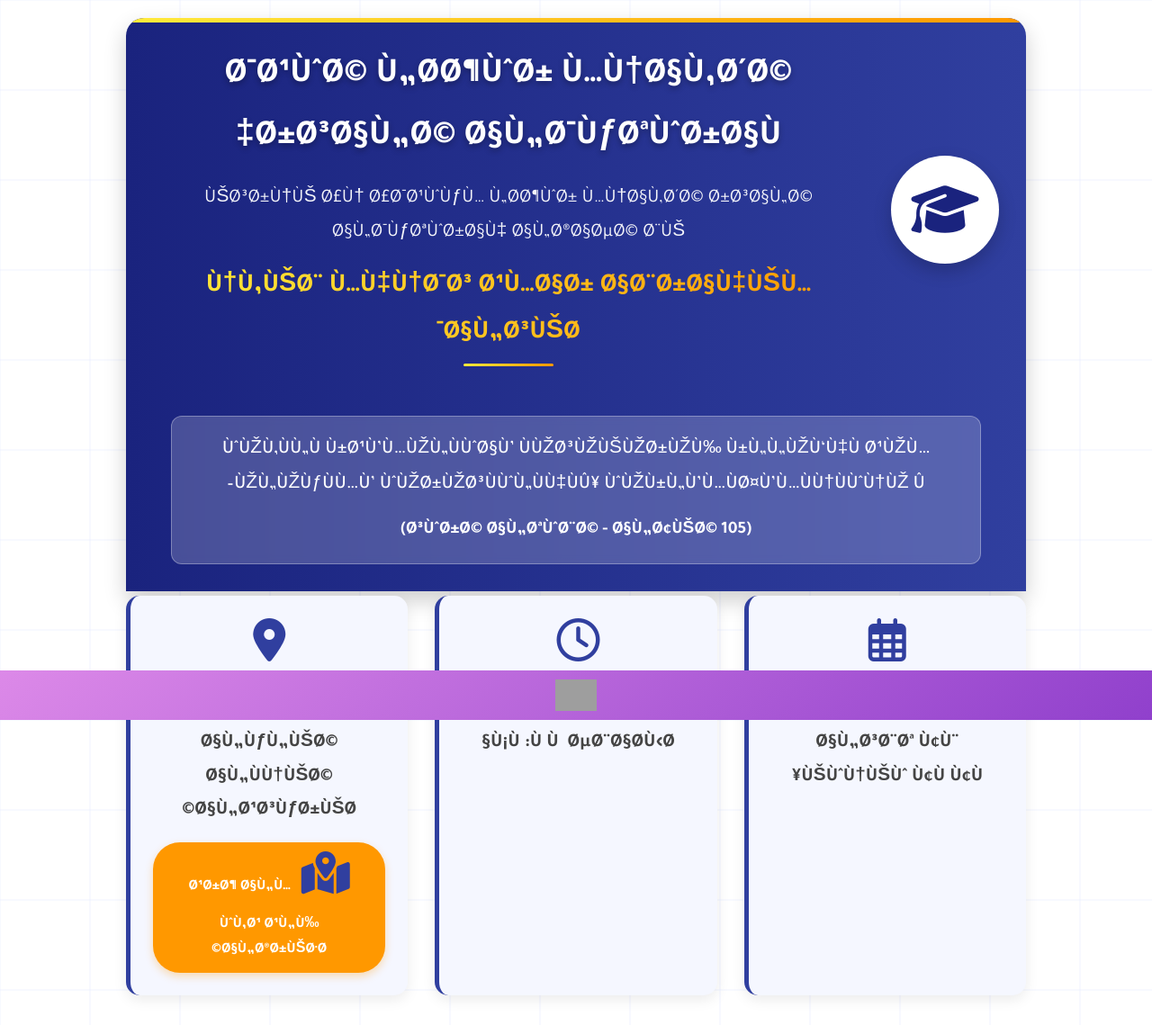
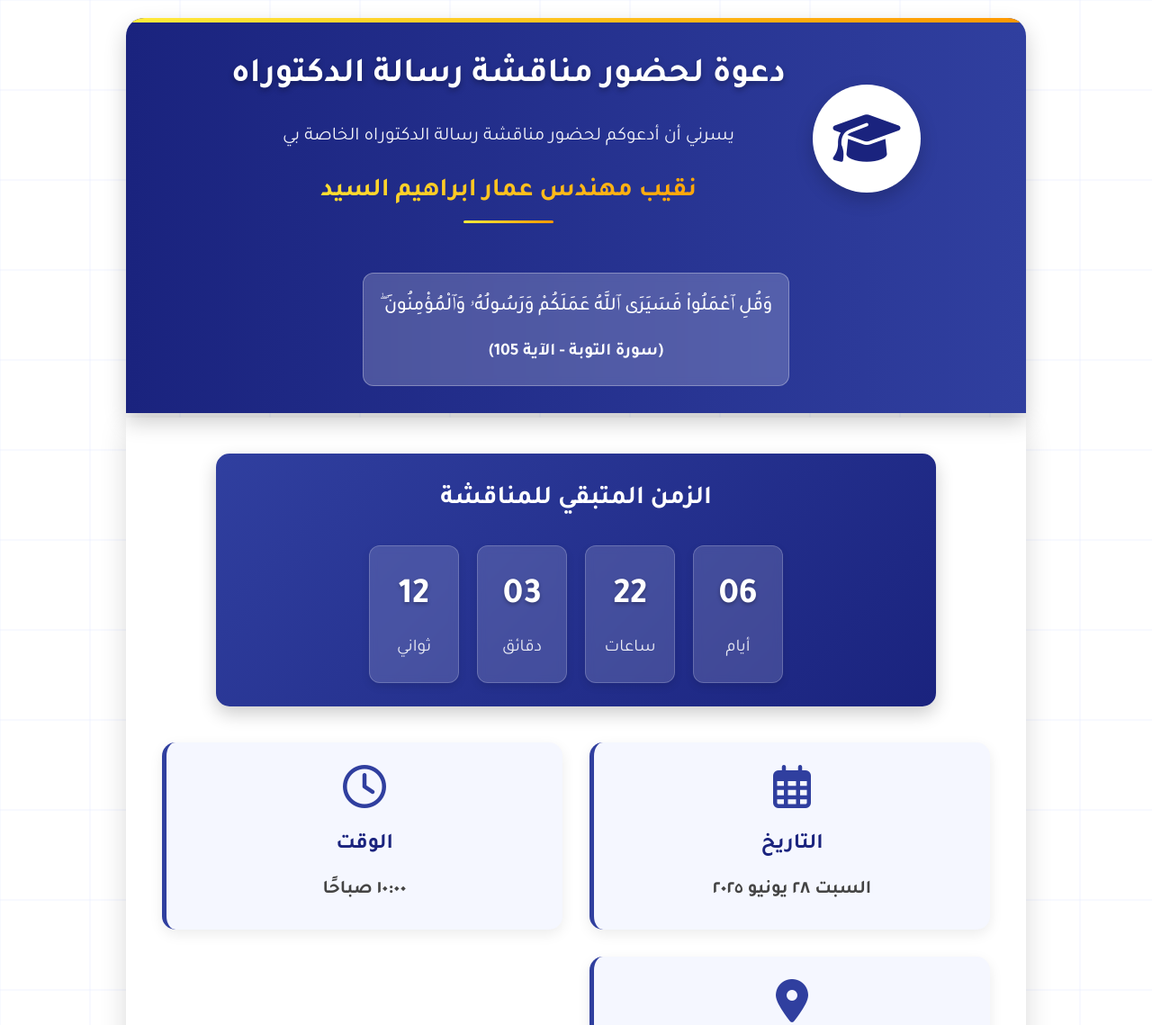
Before and after one commit to ammaribrahim177/ammaribrahim177.github.io, a plain HTML site: page index.html in a window 1280 px wide. Shown: the top 1139 px of the page at 90% size. Drawn offline with Linux system fonts and the light colour scheme; grey boxes are pictures that could not be loaded; a script that the page names is missing.

Commit message:
Update index.html

```diff
--- a/index.html
+++ b/index.html
@@ -1,16 +1,11 @@
-<!DOCTYPE html><html lang="ar" dir="rtl"><head>
-            <title></title>
-
-          <script defer="" data-domain="lime-kaia-28.tiiny.site" src="https://analytics.tiiny.site/js/plausible.js"></script><script type="text/javascript" src="https://tiiny.host/ad-script.js"></script><script defer="" data-domain="lime-kaia-28.tiiny.site" src="https://analytics.tiiny.site/js/plausible.js"></script><script type="text/javascript" src="https://tiiny.host/ad-script.js"></script></head>
-          <body><div style="position: fixed !important; bottom: 0px !important; width: 100% !important; height: 55px !important; z-index: 9999 !important;"><a href="https://tiiny.host?ref=free-site"><div style="padding:10px!important;height:55px;text-align:center;background:rgb(220,137,232)!important;background:linear-gradient(141deg,rgba(220,137,232,1)0%,rgba(144,64,204,1)100%)!important"><img style="height:35px!important;width:auto!important" src="https://tiiny.host/assets/img/ad.png" alt="tiiny.host" class=""></div></a></div>
-
-
-
+<!DOCTYPE html>
+<html lang="ar" dir="rtl">
+<head>
     <meta charset="UTF-8">
     <meta name="viewport" content="width=device-width, initial-scale=1.0">
     <title>دعوة مناقشة دكتوراه - تعزيز أمان أنظمة الأشياء المتصلة بالإنترنت</title>
     <link rel="stylesheet" href="https://cdnjs.cloudflare.com/ajax/libs/font-awesome/6.4.0/css/all.min.css">
-    <link href="https://fonts.googleapis.com/css2?family=Tajawal:wght@300;400;500;700&amp;display=swap" rel="stylesheet">
+    <link href="https://fonts.googleapis.com/css2?family=Tajawal:wght@300;400;500;700&display=swap" rel="stylesheet">
     <style>
         :root {
             --primary: #1a237e;
@@ -754,8 +749,8 @@
             }
         }
     </style>
-
-
+</head>
+<body>
     <div class="container">
         <header>
             <div class="header-content">
@@ -764,34 +759,55 @@
                         <i class="fas fa-graduation-cap"></i>
                     </div>
                     <div class="candidate-info">
-                        <h1 class="">دعوة لحضور مناقشة رسالة الدكتوراه</h1>
+                        <h1>دعوة لحضور مناقشة رسالة الدكتوراه</h1>
                         <div class="subtitle">يسرني أن أدعوكم لحضور مناقشة رسالة الدكتوراه الخاصة بي</div>
                         <div class="candidate-name">نقيب مهندس عمار ابراهيم السيد</div>
                     </div>
                 </div>
                 <div class="quran-verse">
                     وَقُلِ ٱعْمَلُواْ فَسَيَرَى ٱللَّهُ عَمَلَكُمْ وَرَسُولُهُۥ وَٱلْمُؤْمِنُونَ ۖ
-                    <div style="font-size: 1.2rem; margin-top: 12px; font-weight: 600;" class="">(سورة التوبة - الآية 105)</div>
+                    <div style="font-size: 1.2rem; margin-top: 12px; font-weight: 600;">(سورة التوبة - الآية 105)</div>
                 </div>
             </div>
         </header>
 
-
+        <div class="main-content">
+            <div class="countdown-container">
+                <div class="countdown-title">الزمن المتبقي للمناقشة</div>
+                <div class="countdown">
+                    <div class="countdown-item">
+                        <div class="countdown-number" id="days">58</div>
+                        <div class="countdown-label">أيام</div>
+                    </div>
+                    <div class="countdown-item">
+                        <div class="countdown-number" id="hours">12</div>
+                        <div class="countdown-label">ساعات</div>
+                    </div>
+                    <div class="countdown-item">
+                        <div class="countdown-number" id="minutes">45</div>
+                        <div class="countdown-label">دقائق</div>
+                    </div>
+                    <div class="countdown-item">
+                        <div class="countdown-number" id="seconds">30</div>
+                        <div class="countdown-label">ثواني</div>
+                    </div>
+                </div>
+            </div>
 
             <div class="event-details">
-                <div class="detail-card animate">
+                <div class="detail-card">
                     <i class="far fa-calendar-alt"></i>
                     <div class="detail-title">التاريخ</div>
                     <div class="detail-value">السبت ٢٨ يونيو ٢٠٢٥</div>
                 </div>
 
-                <div class="detail-card animate">
+                <div class="detail-card">
                     <i class="far fa-clock"></i>
                     <div class="detail-title">الوقت</div>
                     <div class="detail-value">١٠:٠٠ صباحًا</div>
                 </div>
 
-                <div class="detail-card animate">
+                <div class="detail-card">
                     <i class="fas fa-map-marker-alt"></i>
                     <div class="detail-title">المكان</div>
                     <div class="detail-value">الكلية الفنية العسكرية</div>
@@ -834,7 +850,7 @@
             </div>
 
             <div class="committees-container">
-                <div class="committee-section animate">
+                <div class="committee-section">
                     <div class="section-subtitle">اللجنة الرئيسية</div>
                     <ul class="committee-list">
                         <li class="committee-member">
@@ -855,19 +871,19 @@
             </div>
 
             <div class="supervisors-container">
-                <div class="supervisor-card animate">
+                <div class="supervisor-card">
                     <div class="supervisor-title">المشرف الرئيسي</div>
                     <div class="supervisor-name">لواء أ.د/ أشرف ضياء الدين البيومي</div>
                     <div class="supervisor-affiliation">الكلية الفنية العسكرية</div>
                 </div>
 
-                <div class="supervisor-card animate">
+                <div class="supervisor-card">
                     <div class="supervisor-title">المشرف المشارك</div>
                     <div class="supervisor-name">عقيد د./ محمد حسين عبدالوهاب</div>
                     <div class="supervisor-affiliation">الكلية الفنية العسكرية</div>
                 </div>
 
-                <div class="supervisor-card animate">
+                <div class="supervisor-card">
                     <div class="supervisor-title">المشرف المشارك</div>
                     <div class="supervisor-name">عقيد د./ محمود كارم محمود عبدالعزيز</div>
                     <div class="supervisor-affiliation">الكلية الفنية العسكرية</div>
@@ -890,12 +906,12 @@
             </div>
         </div>
 
-        <div class="signature" contenteditable="false">مع خالص التقدير والاحترام،<br contenteditable="false">نقيب مهندس عمار ابراهيم السيد</div>
+        <div class="signature">مع خالص التقدير والاحترام،<br>نقيب مهندس عمار ابراهيم السيد</div>
     </div>
 
     <footer>
-        <p class="" contenteditable="false">© 2025 - دعوة رسمية لحضور مناقشة رسالة الدكتوراه - الكلية الفنية العسكرية</p>
-        <p class="" contenteditable="false"><br></p>
+        <p>© 2025 - دعوة رسمية لحضور مناقشة رسالة الدكتوراه - الكلية الفنية العسكرية</p>
+        <p>للاستفسار: contact@example.com | هاتف: 0123456789</p>
     </footer>
 
     <script>
@@ -959,7 +975,5 @@
             observer.observe(el);
         });
     </script>
-
-
-
-        </body></html>
+</body>
+</html>
```
